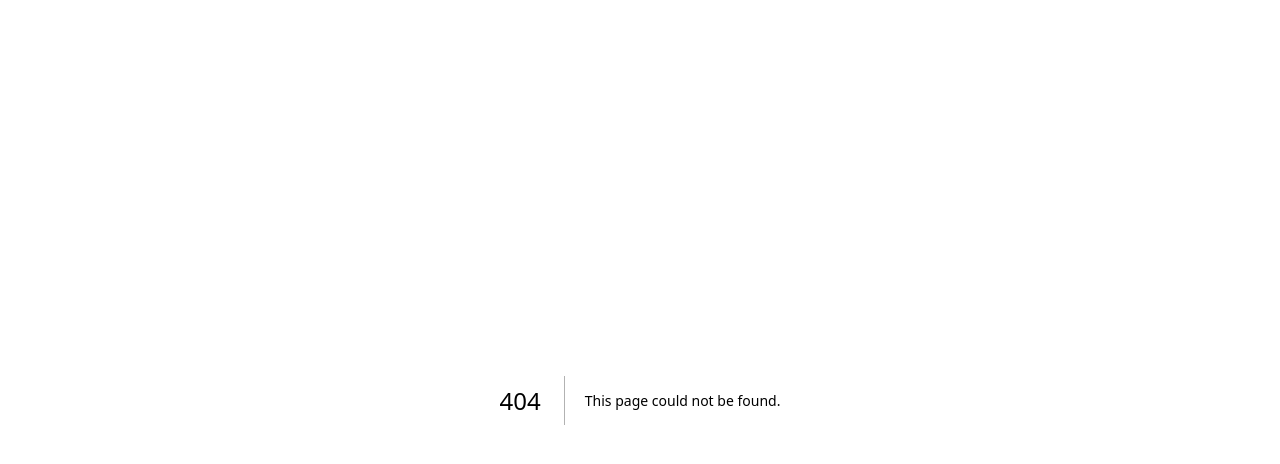
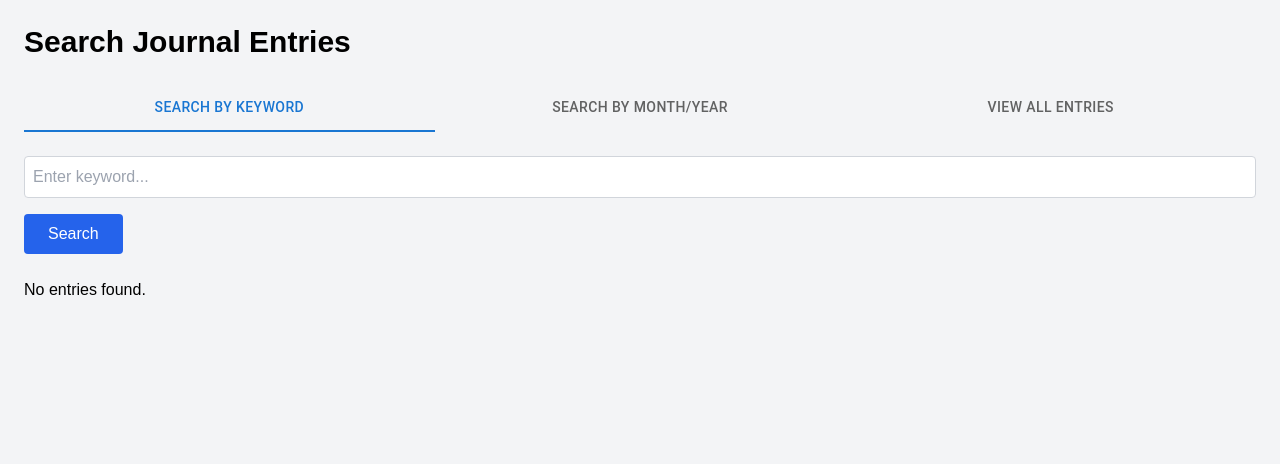
Before and after one commit to Kevin-wa/SentimeterFrontend, a Next.js app: page /search in a window 1280 px wide. Before the commit this address had no page. Shown: the top 464 px of the page. Built offline with nearby package versions, Linux system fonts and the light colour scheme.

Commit message:
added front end for search endpoints allowing querying of entries

```diff
--- /dev/null
+++ b/pages/search.js
@@ -0,0 +1,210 @@
+import React, { useState, useEffect } from "react";
+import axios from "axios";
+import { Tabs, Tab } from "@mui/material";
+import DatePicker from "react-datepicker";
+import "react-datepicker/dist/react-datepicker.css";
+import moment from "moment";
+import JournalEntryCard from "./journalEntryCard"; // Component for rendering each entry
+
+const BACKEND_URL = "http://127.0.0.1:5000";
+
+export default function SearchPage() {
+  const [activeTab, setActiveTab] = useState(0);
+  const [keyword, setKeyword] = useState("");
+  const [date, setDate] = useState(new Date());
+  const [entries, setEntries] = useState([]);
+  const [loading, setLoading] = useState(false);
+  const [currentPage, setCurrentPage] = useState(1); // Track the current page
+  const entriesPerPage = 10; // Number of entries to display per page
+
+  const handleTabChange = (event, newValue) => {
+    setActiveTab(newValue);
+    setEntries([]);
+    setCurrentPage(1); // Reset to the first page
+  };
+
+  const fetchEntriesByKeyword = async () => {
+    if (!keyword) return alert("Please enter a keyword.");
+    setLoading(true);
+    try {
+      const response = await axios.get(`${BACKEND_URL}/api/journals/search/keyword`, {
+        params: { keyword },
+        withCredentials: true,
+      });
+      setEntries(response.data.entries || []);
+    } catch (error) {
+      console.error(error.response?.data || error.message);
+      setEntries([]);
+    } finally {
+      setLoading(false);
+    }
+  };
+
+  const fetchEntriesByDate = async () => {
+    const year = moment(date).year();
+    const month = moment(date).month() + 1; // Month is 0-indexed in JS
+    setLoading(true);
+    try {
+      const response = await axios.get(`${BACKEND_URL}/api/journals/search/date`, {
+        params: { year, month },
+        withCredentials: true,
+      });
+      setEntries(response.data.entries || []);
+    } catch (error) {
+      console.error(error.response?.data || error.message);
+      setEntries([]);
+    } finally {
+      setLoading(false);
+    }
+  };
+
+  const fetchAllEntries = async () => {
+    setLoading(true);
+    try {
+      const response = await axios.get(`${BACKEND_URL}/api/journals`, {
+        params: { page: currentPage, limit: entriesPerPage },
+        withCredentials: true,
+      });
+      setEntries(response.data.entries || []);
+    } catch (error) {
+      console.error(error.response?.data || error.message);
+      setEntries([]);
+    } finally {
+      setLoading(false);
+    }
+  };
+
+  const handleNextPage = () => {
+    if (currentPage < Math.ceil(entries.length / entriesPerPage)) {
+      setCurrentPage((prevPage) => prevPage + 1);
+    }
+  };
+
+  const handlePreviousPage = () => {
+    if (currentPage > 1) {
+      setCurrentPage((prevPage) => prevPage - 1);
+    }
+  };
+
+  const handleDeleteEntry = (entryId) => {
+    setEntries(entries.filter((entry) => entry.entry_id !== entryId));
+  };
+
+  // Get the entries for the current page
+  const getCurrentPageEntries = () => {
+    const startIndex = (currentPage - 1) * entriesPerPage;
+    const endIndex = startIndex + entriesPerPage;
+    return entries.slice(startIndex, endIndex);
+  };
+
+  useEffect(() => {
+    if (activeTab === 2) fetchAllEntries(); // Fetch entries when the "View All Entries" tab is active
+  }, [currentPage, activeTab]);
+
+  return (
+    <div className="p-6">
+      <h1 className="text-3xl font-bold mb-6">Search Journal Entries</h1>
+      <Tabs
+        value={activeTab}
+        onChange={handleTabChange}
+        variant="fullWidth"
+        textColor="primary"
+        indicatorColor="primary"
+      >
+        <Tab label="Search by Keyword" />
+        <Tab label="Search by Month/Year" />
+        <Tab label="View All Entries" />
+      </Tabs>
+
+      <div className="my-6">
+        {activeTab === 0 && (
+          <div>
+            <input
+              type="text"
+              placeholder="Enter keyword..."
+              value={keyword}
+              onChange={(e) => setKeyword(e.target.value)}
+              className="border border-gray-300 rounded p-2 w-full"
+            />
+            <button
+              onClick={fetchEntriesByKeyword}
+              className="mt-4 bg-blue-600 text-white px-6 py-2 rounded hover:bg-blue-500"
+            >
+              Search
+            </button>
+          </div>
+        )}
+
+        {activeTab === 1 && (
+          <div>
+            <DatePicker
+              selected={date}
+              onChange={(selectedDate) => setDate(selectedDate)}
+              dateFormat="MM/yyyy"
+              showMonthYearPicker
+              className="border border-gray-300 rounded p-2 w-full"
+            />
+            <button
+              onClick={fetchEntriesByDate}
+              className="mt-4 bg-blue-600 text-white px-6 py-2 rounded hover:bg-blue-500"
+            >
+              Search
+            </button>
+          </div>
+        )}
+
+        {activeTab === 2 && (
+          <div>
+            <button
+              onClick={fetchAllEntries}
+              className="mt-4 bg-blue-600 text-white px-6 py-2 rounded hover:bg-blue-500"
+            >
+              Load Entries
+            </button>
+          </div>
+        )}
+      </div>
+
+      {loading && <p className="text-blue-600">Loading...</p>}
+
+      <div className="mt-6">
+        {entries.length > 0 ? (
+          <>
+            <div className="grid grid-cols-2 gap-4">
+              {getCurrentPageEntries().map((entry) => (
+                <JournalEntryCard
+                  key={entry.entry_id}
+                  entry={entry}
+                  onDelete={handleDeleteEntry}
+                />
+              ))}
+            </div>
+
+            {/* Pagination Controls */}
+            <div className="flex items-center justify-center mt-6">
+              <button
+                onClick={handlePreviousPage}
+                disabled={currentPage === 1}
+                className="px-4 py-2 bg-gray-300 rounded hover:bg-gray-400 mr-4"
+              >
+                Previous
+              </button>
+              <p className="text-gray-700">
+                Page {currentPage} of {Math.ceil(entries.length / entriesPerPage)}
+              </p>
+              <button
+                onClick={handleNextPage}
+                disabled={currentPage === Math.ceil(entries.length / entriesPerPage)}
+                className="px-4 py-2 bg-gray-300 rounded hover:bg-gray-400 ml-4"
+              >
+                Next
+              </button>
+            </div>
+          </>
+        ) : (
+          !loading && <p>No entries found.</p>
+        )}
+      </div>
+    </div>
+  );
+}
```
